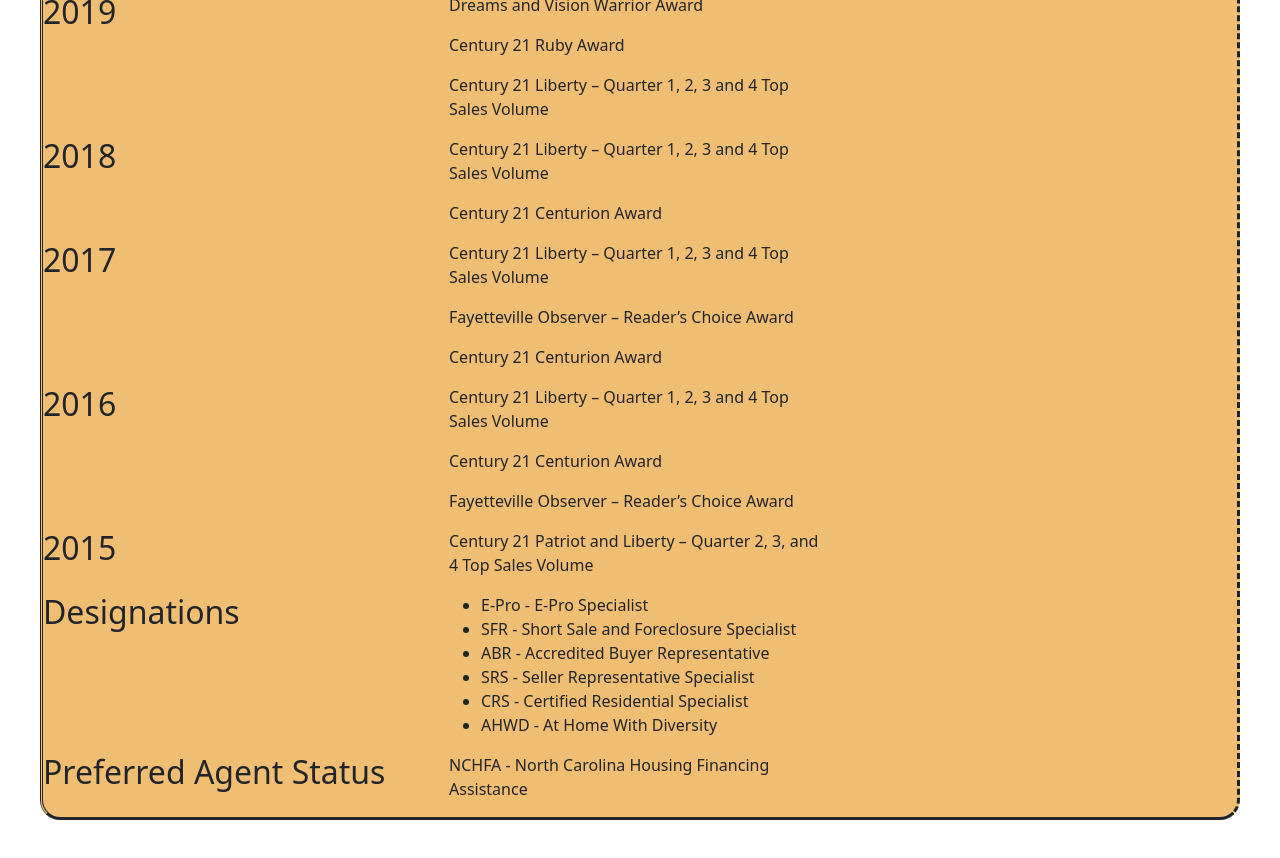
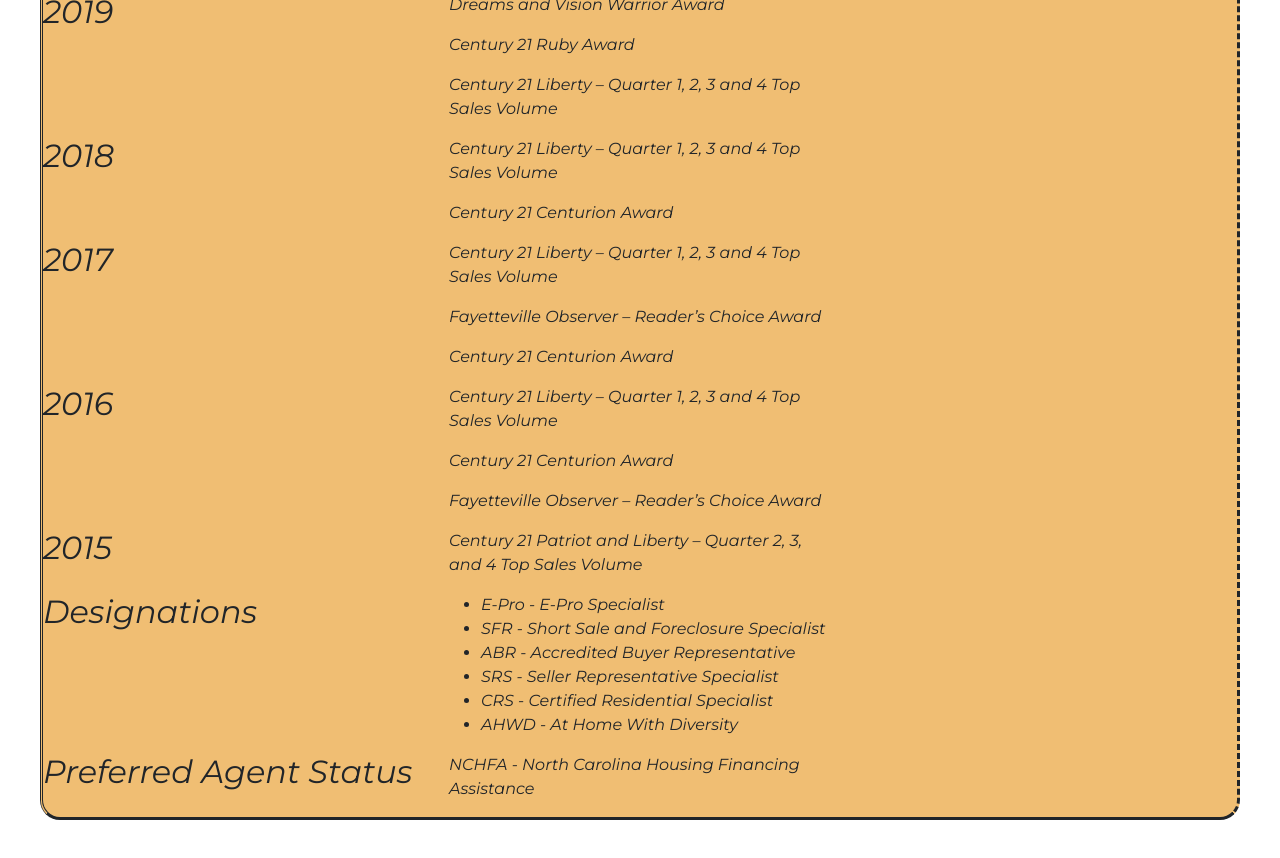
Before and after one commit to jbasquez/projectHomebase, a React (Create React App) app in the folder project-homebase/: page /about in a window 1280 px wide. Shown: the part 440-1298 px from the top of the page. Built offline with nearby package versions, Linux system fonts and the light colour scheme.

Commit message:
finishing up font styling

```diff
--- a/project-homebase/src/css/about.css
+++ b/project-homebase/src/css/about.css
@@ -11,3 +11,6 @@
     font-family: 'Montserrat', sans-serif;
     text-align: center;
 }
+.aboutText{
+    font-family: 'Montserrat', sans-serif;
+}
--- a/project-homebase/src/pages/about.js
+++ b/project-homebase/src/pages/about.js
@@ -14,7 +14,7 @@
                 Since going out on my own as an agent in 2015, I’ve won numerous awards, accolades and designations.</p>
           </div>
         </div>
-        <div className="row">
+        <div className="row aboutText">
           <div className="col-lg-4 col-md-4 col-sm-4 col-xs-12">
             <h2>2020</h2>
           </div>
@@ -23,7 +23,7 @@
             <p>Century 21 Liberty – Quarter 1, 2, 3 and 4 Top Sales Volume</p>
           </div>
         </div>
-        <div className="row">
+        <div className="row aboutText">
           <div className="col-lg-4 col-md-4 col-sm-4 col-xs-12">
             <h2>2019</h2>
           </div>
@@ -33,7 +33,7 @@
             <p>Century 21 Liberty – Quarter 1, 2, 3 and 4 Top Sales Volume</p>
           </div>
         </div>
-        <div className="row">
+        <div className="row aboutText">
           <div className="col-lg-4 col-md-4 col-sm-4 col-xs-12">
             <h2>2018</h2>
           </div>
@@ -42,7 +42,7 @@
             <p>Century 21 Centurion Award</p>
           </div>
         </div>
-        <div className="row">
+        <div className="row aboutText">
           <div className="col-lg-4 col-md-4 col-sm-4 col-xs-12">
             <h2>2017</h2>
           </div>
@@ -52,7 +52,7 @@
             <p>Century 21 Centurion Award</p>
           </div>
         </div>
-        <div className="row">
+        <div className="row aboutText">
           <div className="col-lg-4 col-md-4 col-sm-4 col-xs-12">
             <h2>2016</h2>
           </div>
@@ -62,7 +62,7 @@
             <p>Fayetteville Observer – Reader’s Choice Award</p>
           </div>
         </div>
-        <div className="row">
+        <div className="row aboutText">
           <div className="col-lg-4 col-md-4 col-sm-4 col-xs-12">
             <h2>2015</h2>
           </div>
@@ -70,7 +70,7 @@
           <p>Century 21 Patriot and Liberty – Quarter 2, 3, and 4 Top Sales Volume</p>
           </div>
         </div>
-        <div className="row">
+        <div className="row aboutText">
           <div className="col-lg-4 col-md-4 col-sm-4 col-xs-12">
             <h2>Designations</h2>
           </div>
@@ -85,7 +85,7 @@
           </ul>
           </div>
         </div>
-        <div className="row">
+        <div className="row aboutText">
           <div className="col-lg-4 col-md-4 col-sm-4 col-xs-12">
             <h2>Preferred Agent Status</h2>
           </div>
```
